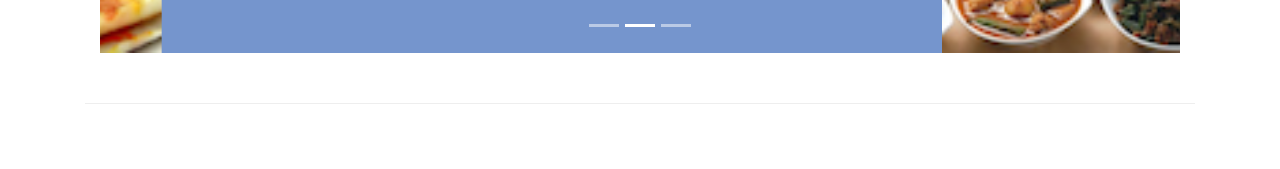
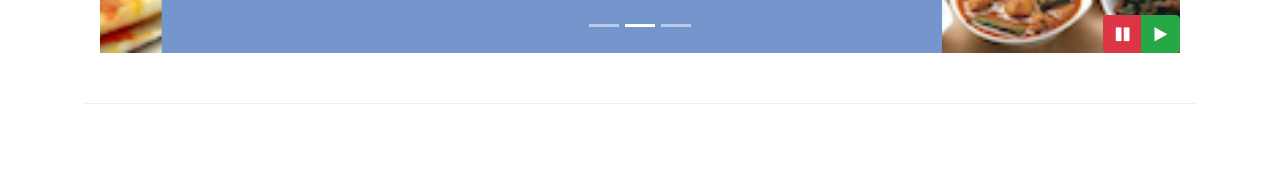
Before and after one commit to tpham20908/conFusion, a website: page index.html in a window 1280 px wide. Shown: the part 631-800 px from the top of the page. Drawn offline with nearby package versions, Linux system fonts and the light colour scheme.

Commit message:
Bootstrap JQuery

```diff
--- a/css/styles.css
+++ b/css/styles.css
@@ -68,3 +68,9 @@ height: 300px;
   left: 0;
   min-height: 300px;
 }
+
+#carouselBtns {
+  position: absolute;
+  right: 0;
+  bottom: 0;
+}
--- a/index.html
+++ b/index.html
@@ -242,6 +242,11 @@
 					<a class="carousel-control-next" href="#mycarousel" role="button" data-slide="next">
 						<span class="carousel-control-next-icon"></span>
 					</a>
+
+					<div class="btn-group" id="carouselBtns">
+						<button type="button" class="btn btn-danger" id="pause-btn"><i class="fa fa-pause"></i></button>
+						<button type="button" class="btn btn-success" id="play-btn"><i class="fa fa-play"></i></button>
+					</div>
 				</div>
 			</div>
 		</div>
@@ -304,8 +309,6 @@
 
 			</div>
 		</div>
-
-
 	</div>
 
 	<footer class="footer">
@@ -366,10 +369,17 @@
 	<script src="node_modules/jquery/dist/jquery.slim.min.js"></script>
 	<script src="node_modules/popper.js/dist/umd/popper.min.js"></script>
 	<script src="node_modules/bootstrap/dist/js/bootstrap.min.js"></script>
-	<script>
+	<!-- <script>
 		$(document).ready(function () {
 			$("[data-toggle=\"reservation-tooltip\"]").tooltip();
 		});
+	</script> -->
+	<script>
+		$(document).ready(function() {
+			$("#mycarousel").carousel({ interval: 2000 });
+			$("#pause-btn").click(() => $("#mycarousel").carousel("pause"));
+			$("#play-btn").click(() => $("#mycarousel").carousel("cycle"));
+		})
 	</script>
 </body>
 
```
